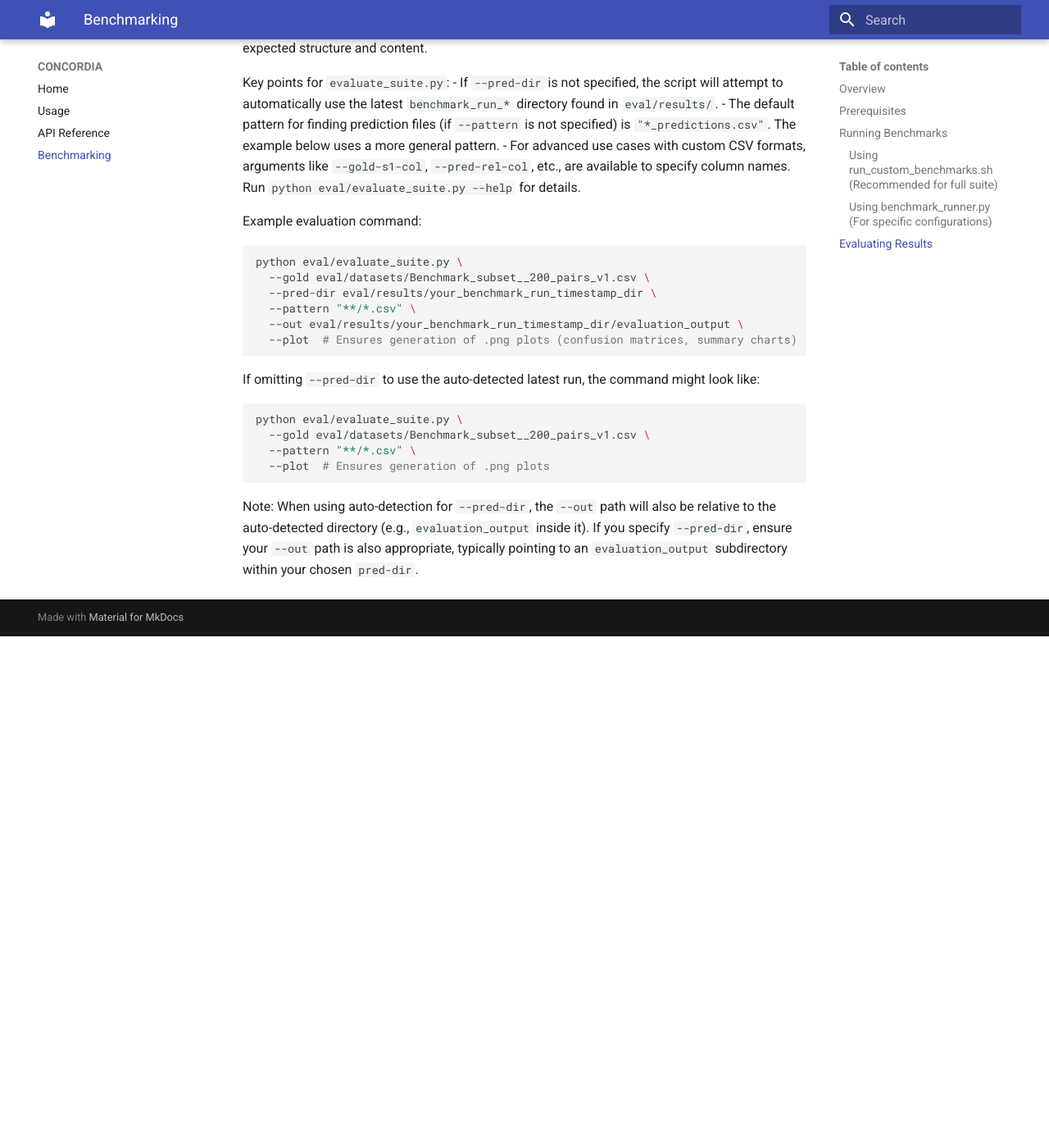
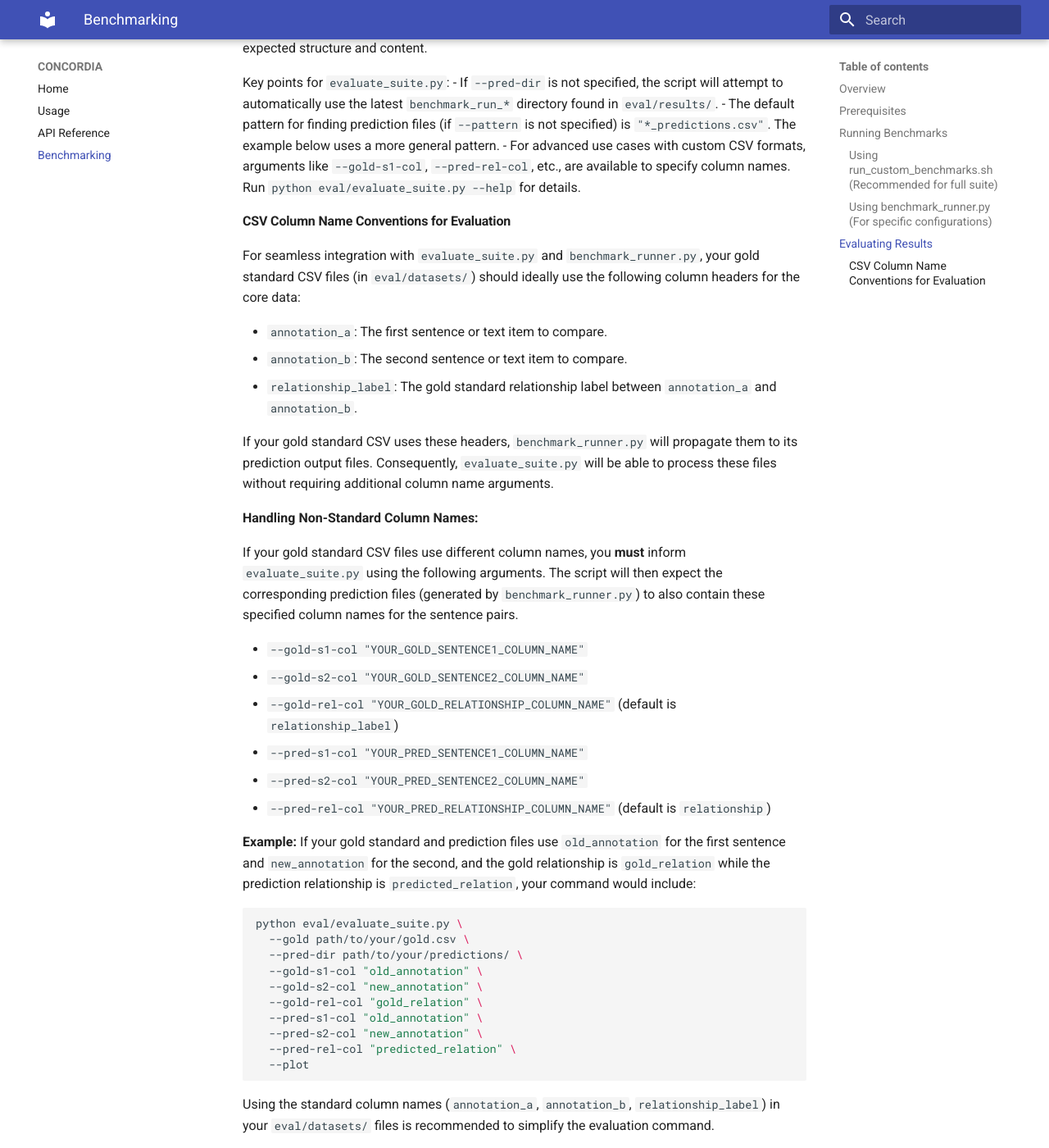
Before and after one commit to jplfaria/CONCORDIA, an MkDocs documentation site: the page built from docs/benchmarking.md, in a window 1280 px wide and 1400 px high, scrolled down 1673 px. Shown: the whole window at 82% size. Built offline with MkDocs 1.6.1 and Material for MkDocs 9.7.7, drawn with Linux system fonts in a browser that asks for light colours; before the commit the page ends 2449 px from its top, so only the background shows below that.

Commit message:
Refactor(eval): Standardize dataset CSV headers and update docs
- Updated 'Benchmark_subset__200_pairs_v1.csv' to use 'annotation_a' and 'annotation_b' as default sentence column headers.
- Documented preferred CSV column names (annotation_a, annotation_b, relationship_label) in eval/README.md and docs/benchmarking.md.
- Provided clear instructions and examples for using column override arguments in evaluate_suite.py for non-standard CSVs.

````diff
--- a/docs/benchmarking.md
+++ b/docs/benchmarking.md
@@ -56,6 +56,43 @@ Key points for `evaluate_suite.py`:
 - The default pattern for finding prediction files (if `--pattern` is not specified) is `"*_predictions.csv"`. The example below uses a more general pattern.
 - For advanced use cases with custom CSV formats, arguments like `--gold-s1-col`, `--pred-rel-col`, etc., are available to specify column names. Run `python eval/evaluate_suite.py --help` for details.
 
+#### CSV Column Name Conventions for Evaluation
+
+For seamless integration with `evaluate_suite.py` and `benchmark_runner.py`, your gold standard CSV files (in `eval/datasets/`) should ideally use the following column headers for the core data:
+
+*   `annotation_a`: The first sentence or text item to compare.
+*   `annotation_b`: The second sentence or text item to compare.
+*   `relationship_label`: The gold standard relationship label between `annotation_a` and `annotation_b`.
+
+If your gold standard CSV uses these headers, `benchmark_runner.py` will propagate them to its prediction output files. Consequently, `evaluate_suite.py` will be able to process these files without requiring additional column name arguments.
+
+**Handling Non-Standard Column Names:**
+
+If your gold standard CSV files use different column names, you **must** inform `evaluate_suite.py` using the following arguments. The script will then expect the corresponding prediction files (generated by `benchmark_runner.py`) to also contain these specified column names for the sentence pairs.
+
+*   `--gold-s1-col "YOUR_GOLD_SENTENCE1_COLUMN_NAME"`
+*   `--gold-s2-col "YOUR_GOLD_SENTENCE2_COLUMN_NAME"`
+*   `--gold-rel-col "YOUR_GOLD_RELATIONSHIP_COLUMN_NAME"` (default is `relationship_label`)
+*   `--pred-s1-col "YOUR_PRED_SENTENCE1_COLUMN_NAME"`
+*   `--pred-s2-col "YOUR_PRED_SENTENCE2_COLUMN_NAME"`
+*   `--pred-rel-col "YOUR_PRED_RELATIONSHIP_COLUMN_NAME"` (default is `relationship`)
+
+**Example:** If your gold standard and prediction files use `old_annotation` for the first sentence and `new_annotation` for the second, and the gold relationship is `gold_relation` while the prediction relationship is `predicted_relation`, your command would include:
+
+```bash
+python eval/evaluate_suite.py \
+  --gold path/to/your/gold.csv \
+  --pred-dir path/to/your/predictions/ \
+  --gold-s1-col "old_annotation" \
+  --gold-s2-col "new_annotation" \
+  --gold-rel-col "gold_relation" \
+  --pred-s1-col "old_annotation" \
+  --pred-s2-col "new_annotation" \
+  --pred-rel-col "predicted_relation" \
+  --plot
+```
+Using the standard column names (`annotation_a`, `annotation_b`, `relationship_label`) in your `eval/datasets/` files is recommended to simplify the evaluation command.
+
 Example evaluation command:
 ```bash
 python eval/evaluate_suite.py \
````
Also changed, not shown: eval/README.md (+37 -0 lines), 1 other file.
